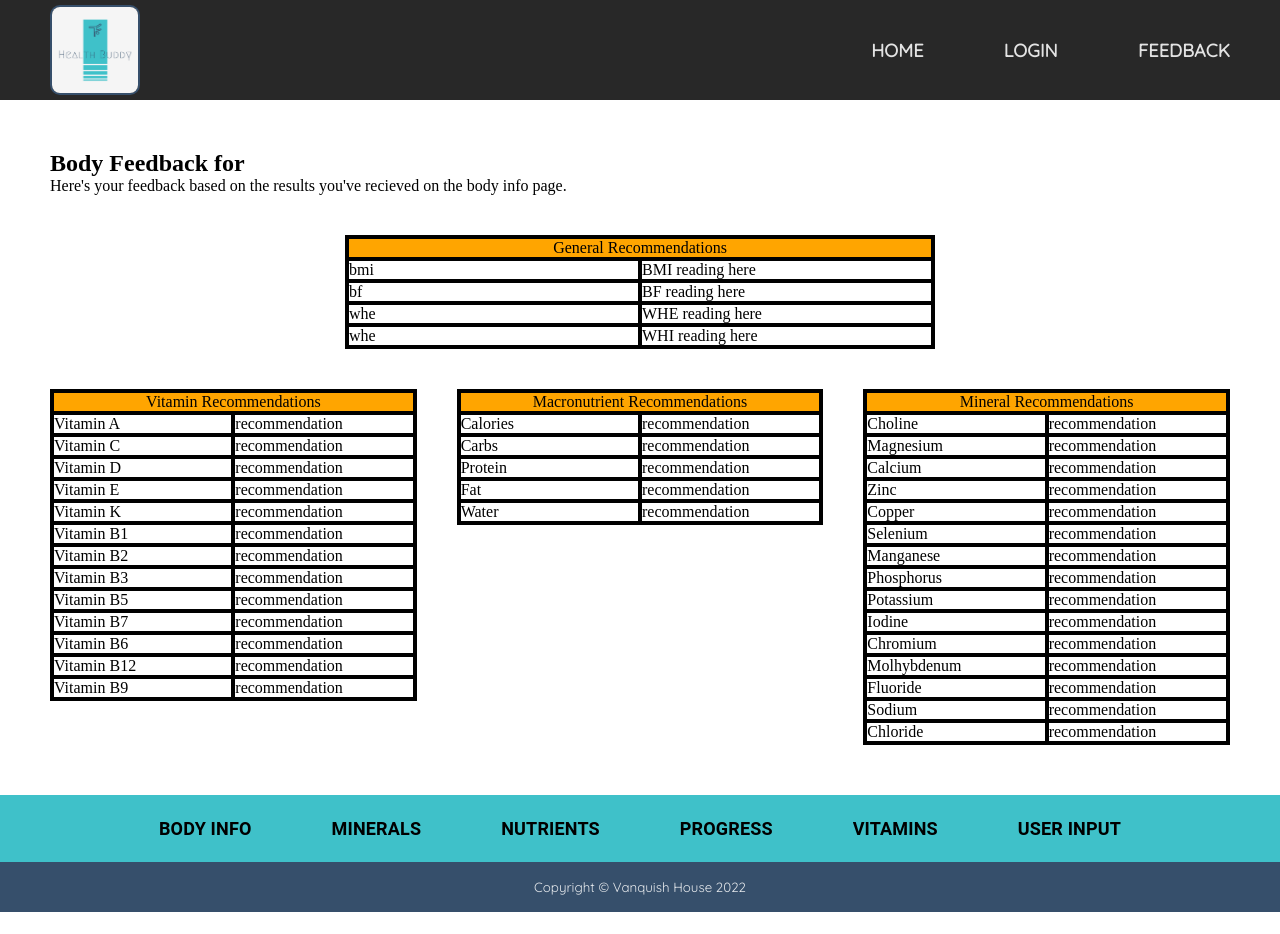
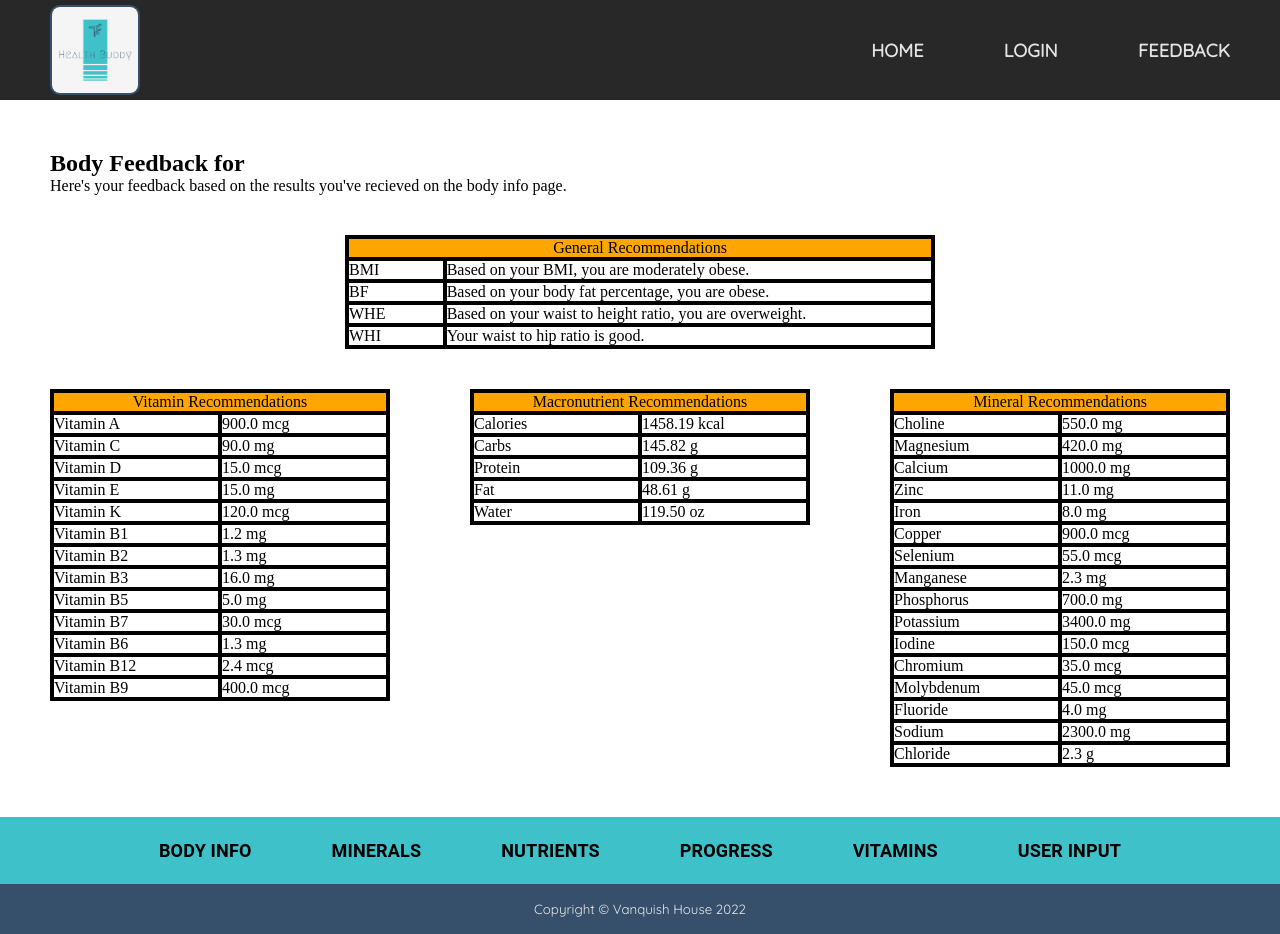
Before and after one commit to 220523-Java-React/vanquish_p2, a React (Create React App) app: page /body-feedback in a window 1280 px wide. Before the commit the page ends 912 px from the top, so only its background shows below. Built offline with nearby package versions, Linux system fonts and the light colour scheme; a web font is replaced by a local one.

Commit message:
ran simulated feedback results

```diff
--- a/src/pages/BodyFeedback.js
+++ b/src/pages/BodyFeedback.js
@@ -8,173 +8,177 @@ import {
 
 import NavMenu from '../components/NavMenu';
 
+import simulation from '../utils/simulation';
+
 const BodyFeedback = ({results, name}) => {
 
-  let general = [
-    {
-      title: 'bmi',
-      reading: 'BMI reading here'
-    },
-    {
-      title: 'bf',
-      reading: 'BF reading here'
-    },
-    {
-      title: 'whe',
-      reading: 'WHE reading here'
-    },
-    {
-      title: 'whe',
-      reading: 'WHI reading here'
-    }
-  ];
+  results = simulation();
 
-  let vitamins = [
-    {
-      vitamin: 'Vitamin A',
-      recommendation: 'recommendation'
-    },
-    {
-      vitamin: 'Vitamin C',
-      recommendation: 'recommendation'
-    },
-    {
-      vitamin: 'Vitamin D',
-      recommendation: 'recommendation'
-    },
-    {
-      vitamin: 'Vitamin E',
-      recommendation: 'recommendation'
-    },
-    {
-      vitamin: 'Vitamin K',
-      recommendation: 'recommendation'
-    },
-    {
-      vitamin: 'Vitamin B1',
-      recommendation: 'recommendation'
-    },
-    {
-      vitamin: 'Vitamin B2',
-      recommendation: 'recommendation'
-    },
-    {
-      vitamin: 'Vitamin B3',
-      recommendation: 'recommendation'
-    },
-    {
-      vitamin: 'Vitamin B5',
-      recommendation: 'recommendation'
-    },
-    {
-      vitamin: 'Vitamin B7',
-      recommendation: 'recommendation'
-    },
-    {
-      vitamin: 'Vitamin B6',
-      recommendation: 'recommendation'
-    },
-    {
-      vitamin: 'Vitamin B12',
-      recommendation: 'recommendation'
-    },
-    {
-      vitamin: 'Vitamin B9',
-      recommendation: 'recommendation'
-    }
-  ];
+  // let general = [
+  //   {
+  //     title: 'bmi',
+  //     reading: 'BMI reading here'
+  //   },
+  //   {
+  //     title: 'bf',
+  //     reading: 'BF reading here'
+  //   },
+  //   {
+  //     title: 'whe',
+  //     reading: 'WHE reading here'
+  //   },
+  //   {
+  //     title: 'whe',
+  //     reading: 'WHI reading here'
+  //   }
+  // ];
 
-  let nutrients = [
-    {
-      nutrient: 'Calories',
-      recommendation: 'recommendation'
-    },
-    {
-      nutrient: 'Carbs',
-      recommendation: 'recommendation'
-    },
-    {
-      nutrient: 'Protein',
-      recommendation: 'recommendation'
-    },
-    {
-      nutrient: 'Fat',
-      recommendation: 'recommendation'
-    },
-    {
-      nutrient: 'Water',
-      recommendation: 'recommendation'
-    }
-  ]
+  // let vitamins = [
+  //   {
+  //     vitamin: 'Vitamin A',
+  //     recommendation: 'recommendation'
+  //   },
+  //   {
+  //     vitamin: 'Vitamin C',
+  //     recommendation: 'recommendation'
+  //   },
+  //   {
+  //     vitamin: 'Vitamin D',
+  //     recommendation: 'recommendation'
+  //   },
+  //   {
+  //     vitamin: 'Vitamin E',
+  //     recommendation: 'recommendation'
+  //   },
+  //   {
+  //     vitamin: 'Vitamin K',
+  //     recommendation: 'recommendation'
+  //   },
+  //   {
+  //     vitamin: 'Vitamin B1',
+  //     recommendation: 'recommendation'
+  //   },
+  //   {
+  //     vitamin: 'Vitamin B2',
+  //     recommendation: 'recommendation'
+  //   },
+  //   {
+  //     vitamin: 'Vitamin B3',
+  //     recommendation: 'recommendation'
+  //   },
+  //   {
+  //     vitamin: 'Vitamin B5',
+  //     recommendation: 'recommendation'
+  //   },
+  //   {
+  //     vitamin: 'Vitamin B7',
+  //     recommendation: 'recommendation'
+  //   },
+  //   {
+  //     vitamin: 'Vitamin B6',
+  //     recommendation: 'recommendation'
+  //   },
+  //   {
+  //     vitamin: 'Vitamin B12',
+  //     recommendation: 'recommendation'
+  //   },
+  //   {
+  //     vitamin: 'Vitamin B9',
+  //     recommendation: 'recommendation'
+  //   }
+  // ];
 
-  let minerals = [
-    {
-      mineral: 'Choline',
-      recommendation: 'recommendation'
-    },
-    {
-      mineral: 'Magnesium',
-      recommendation: 'recommendation'
-    },
-    {
-      mineral: 'Calcium',
-      recommendation: 'recommendation'
-    },
-    {
-      mineral: 'Zinc',
-      recommendation: 'recommendation'
-    },
-    {
-      mineral: 'Copper',
-      recommendation: 'recommendation'
-    },
-    {
-      mineral: 'Selenium',
-      recommendation: 'recommendation'
-    },
-    {
-      mineral: 'Manganese',
-      recommendation: 'recommendation'
-    },
-    {
-      mineral: 'Phosphorus',
-      recommendation: 'recommendation'
-    },
-    {
-      mineral: 'Potassium',
-      recommendation: 'recommendation'
-    },
-    {
-      mineral: 'Iodine',
-      recommendation: 'recommendation'
-    },
-    {
-      mineral: 'Chromium',
-      recommendation: 'recommendation'
-    },
-    {
-      mineral: 'Molhybdenum',
-      recommendation: 'recommendation'
-    },
-    {
-      mineral: 'Fluoride',
-      recommendation: 'recommendation'
-    },
-    {
-      mineral: 'Sodium',
-      recommendation: 'recommendation'
-    },
-    {
-      mineral: 'Chloride',
-      recommendation: 'recommendation'
-    }
-  ];
+  // let nutrients = [
+  //   {
+  //     nutrient: 'Calories',
+  //     recommendation: 'recommendation'
+  //   },
+  //   {
+  //     nutrient: 'Carbs',
+  //     recommendation: 'recommendation'
+  //   },
+  //   {
+  //     nutrient: 'Protein',
+  //     recommendation: 'recommendation'
+  //   },
+  //   {
+  //     nutrient: 'Fat',
+  //     recommendation: 'recommendation'
+  //   },
+  //   {
+  //     nutrient: 'Water',
+  //     recommendation: 'recommendation'
+  //   }
+  // ]
 
-  let tempResults = [];
-  tempResults[0] = general;
-  tempResults[1] = vitamins;
-  tempResults[2] = nutrients;
-  tempResults[3] = minerals;
+  // let minerals = [
+  //   {
+  //     mineral: 'Choline',
+  //     recommendation: 'recommendation'
+  //   },
+  //   {
+  //     mineral: 'Magnesium',
+  //     recommendation: 'recommendation'
+  //   },
+  //   {
+  //     mineral: 'Calcium',
+  //     recommendation: 'recommendation'
+  //   },
+  //   {
+  //     mineral: 'Zinc',
+  //     recommendation: 'recommendation'
+  //   },
+  //   {
+  //     mineral: 'Copper',
+  //     recommendation: 'recommendation'
+  //   },
+  //   {
+  //     mineral: 'Selenium',
+  //     recommendation: 'recommendation'
+  //   },
+  //   {
+  //     mineral: 'Manganese',
+  //     recommendation: 'recommendation'
+  //   },
+  //   {
+  //     mineral: 'Phosphorus',
+  //     recommendation: 'recommendation'
+  //   },
+  //   {
+  //     mineral: 'Potassium',
+  //     recommendation: 'recommendation'
+  //   },
+  //   {
+  //     mineral: 'Iodine',
+  //     recommendation: 'recommendation'
+  //   },
+  //   {
+  //     mineral: 'Chromium',
+  //     recommendation: 'recommendation'
+  //   },
+  //   {
+  //     mineral: 'Molhybdenum',
+  //     recommendation: 'recommendation'
+  //   },
+  //   {
+  //     mineral: 'Fluoride',
+  //     recommendation: 'recommendation'
+  //   },
+  //   {
+  //     mineral: 'Sodium',
+  //     recommendation: 'recommendation'
+  //   },
+  //   {
+  //     mineral: 'Chloride',
+  //     recommendation: 'recommendation'
+  //   }
+  // ];
+
+  // let tempResults = [];
+  // tempResults[0] = general;
+  // tempResults[1] = vitamins;
+  // tempResults[2] = nutrients;
+  // tempResults[3] = minerals;
 
   if (results.length === 0) {
     return (
@@ -234,12 +238,12 @@ const BodyFeedback = ({results, name}) => {
               General Recommendations
             </Grid>
 
-            {tempResults[0].map((item, index) => (
+            {results[0].map((item, index) => (
                 <Grid container key={index}>
-                  <Grid item className='table_field' xs={6}>
+                  <Grid item className='table_field' xs={2}>
                     {item.title}
                   </Grid>
-                  <Grid item className='table_field' xs={6}>
+                  <Grid item className='table_field' xs={10}>
                     {item.reading}
                   </Grid>
                 </Grid>
@@ -248,14 +252,14 @@ const BodyFeedback = ({results, name}) => {
           </Grid>
         </Box>
 
-        <Grid container justifyContent='space-between' spacing={5}>
+        <Grid container justifyContent='space-between' spacing={10}>
           <Grid item xs={12} lg={4}>
             <Grid container className='table_container' justifyContent='center'>
               <Grid item xs={12} className='table_header'>
                 Vitamin Recommendations
               </Grid>
 
-              {tempResults[1].map((item, index) => (
+              {results[1].map((item, index) => (
                 <Grid container key={index}>
                   <Grid item className='table_field' xs={6}>
                     {item.vitamin}
@@ -274,7 +278,7 @@ const BodyFeedback = ({results, name}) => {
                 Macronutrient Recommendations
               </Grid>
 
-              {tempResults[2].map((item, index) => (
+              {results[2].map((item, index) => (
                 <Grid container key={index}>
                   <Grid item className='table_field' xs={6}>
                     {item.nutrient}
@@ -293,7 +297,7 @@ const BodyFeedback = ({results, name}) => {
                 Mineral Recommendations
               </Grid>
 
-              {tempResults[3].map((item, index) => (
+              {results[3].map((item, index) => (
                 <Grid container key={index}>
                   <Grid item className='table_field' xs={6}>
                     {item.mineral}
--- /dev/null
+++ b/src/utils/simulation.js
@@ -0,0 +1,175 @@
+const simulation = () => {
+    let general = [
+        {
+          title: 'BMI',
+          reading: 'Based on your BMI, you are moderately obese.'
+        },
+        {
+          title: 'BF',
+          reading: 'Based on your body fat percentage, you are obese.'
+        },
+        {
+          title: 'WHE',
+          reading: 'Based on your waist to height ratio, you are overweight.'
+        },
+        {
+          title: 'WHI',
+          reading: 'Your waist to hip ratio is good.'
+        }
+      ];
+
+      let vitamins = [
+        {
+          vitamin: 'Vitamin A',
+          recommendation: '900.0 mcg'
+        },
+        {
+          vitamin: 'Vitamin C',
+          recommendation: '90.0 mg'
+        },
+        {
+          vitamin: 'Vitamin D',
+          recommendation: '15.0 mcg'
+        },
+        {
+          vitamin: 'Vitamin E',
+          recommendation: '15.0 mg'
+        },
+        {
+          vitamin: 'Vitamin K',
+          recommendation: '120.0 mcg'
+        },
+        {
+          vitamin: 'Vitamin B1',
+          recommendation: '1.2 mg'
+        },
+        {
+          vitamin: 'Vitamin B2',
+          recommendation: '1.3 mg'
+        },
+        {
+          vitamin: 'Vitamin B3',
+          recommendation: '16.0 mg'
+        },
+        {
+          vitamin: 'Vitamin B5',
+          recommendation: '5.0 mg'
+        },
+        {
+          vitamin: 'Vitamin B7',
+          recommendation: '30.0 mcg'
+        },
+        {
+          vitamin: 'Vitamin B6',
+          recommendation: '1.3 mg'
+        },
+        {
+          vitamin: 'Vitamin B12',
+          recommendation: '2.4 mcg'
+        },
+        {
+          vitamin: 'Vitamin B9',
+          recommendation: '400.0 mcg'
+        }
+      ];
+
+      let nutrients = [
+        {
+          nutrient: 'Calories',
+          recommendation: '1458.19 kcal'
+        },
+        {
+          nutrient: 'Carbs',
+          recommendation: '145.82 g'
+        },
+        {
+          nutrient: 'Protein',
+          recommendation: '109.36 g'
+        },
+        {
+          nutrient: 'Fat',
+          recommendation: '48.61 g'
+        },
+        {
+          nutrient: 'Water',
+          recommendation: '119.50 oz'
+        }
+      ]
+
+      let minerals = [
+        {
+          mineral: 'Choline',
+          recommendation: '550.0 mg'
+        },
+        {
+          mineral: 'Magnesium',
+          recommendation: '420.0 mg'
+        },
+        {
+          mineral: 'Calcium',
+          recommendation: '1000.0 mg'
+        },
+        {
+          mineral: 'Zinc',
+          recommendation: '11.0 mg'
+        },
+        {
+            mineral: 'Iron',
+            recommendation: '8.0 mg'
+        },
+        {
+          mineral: 'Copper',
+          recommendation: '900.0 mcg'
+        },
+        {
+          mineral: 'Selenium',
+          recommendation: '55.0 mcg'
+        },
+        {
+          mineral: 'Manganese',
+          recommendation: '2.3 mg'
+        },
+        {
+          mineral: 'Phosphorus',
+          recommendation: '700.0 mg'
+        },
+        {
+          mineral: 'Potassium',
+          recommendation: '3400.0 mg'
+        },
+        {
+          mineral: 'Iodine',
+          recommendation: '150.0 mcg'
+        },
+        {
+          mineral: 'Chromium',
+          recommendation: '35.0 mcg'
+        },
+        {
+          mineral: 'Molybdenum',
+          recommendation: '45.0 mcg'
+        },
+        {
+          mineral: 'Fluoride',
+          recommendation: '4.0 mg'
+        },
+        {
+          mineral: 'Sodium',
+          recommendation: '2300.0 mg'
+        },
+        {
+          mineral: 'Chloride',
+          recommendation: '2.3 g'
+        }
+      ];
+
+      let results = [];
+      results[0] = general;
+      results[1] = vitamins;
+      results[2] = nutrients;
+      results[3] = minerals;
+
+      return results;
+};
+
+export default simulation;
```
Also changed, not shown: src/pages/UserInput.js (+7 -0 lines).
